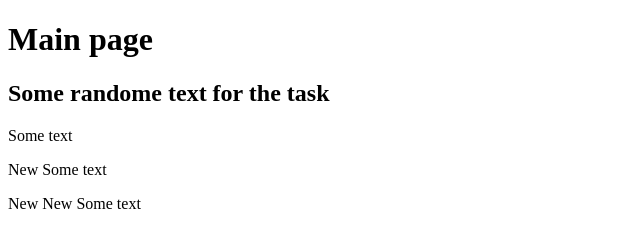
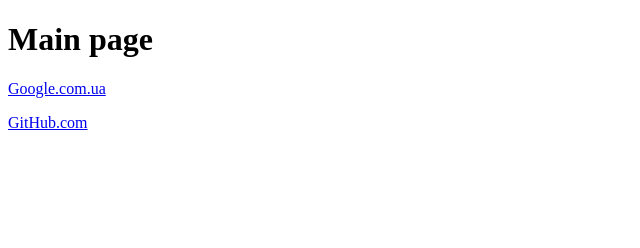
Before and after one commit to atom523/RRPS02, a plain HTML site: page index.html in a window 1280 px wide. Shown: the whole page, without its empty margins (0-640 px from the left). Drawn offline with Linux system fonts and the light colour scheme.

Commit message:
Додані посилання для гілки links

```diff
--- a/index.html
+++ b/index.html
@@ -6,9 +6,7 @@
 </head>
 <body>
  <h1>Main page</h1>
- <h2>Some randome text for the task</h2>
- <p>Some text</p>
- <p>New Some text</p>
- <p>New New Some text</p>
+ <p><a href="https://www.google.com/">Google.com.ua</a></p>
+ <p><a href="https://github.com/">GitHub.com</a></p>
 </body>
 </html>
```
